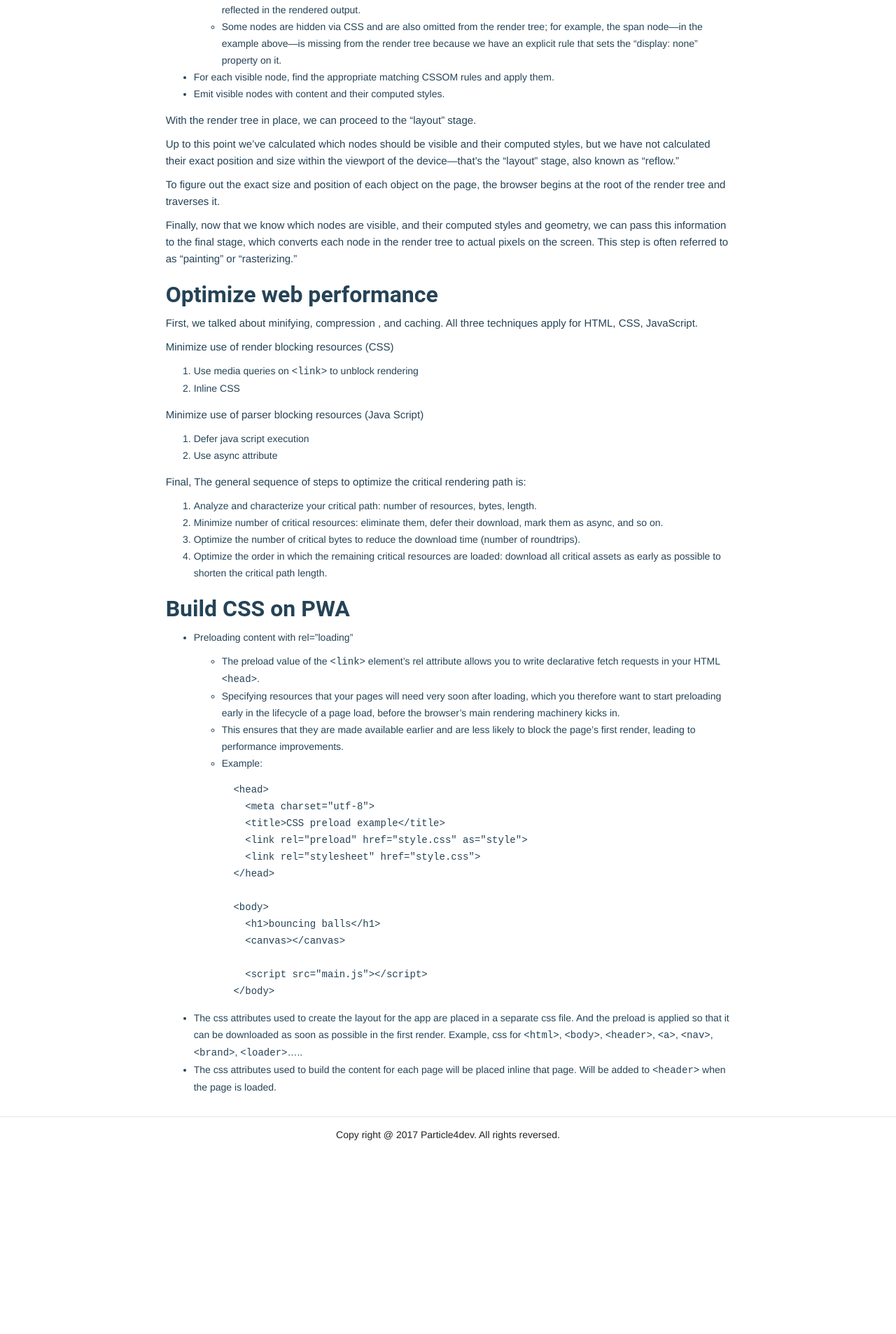
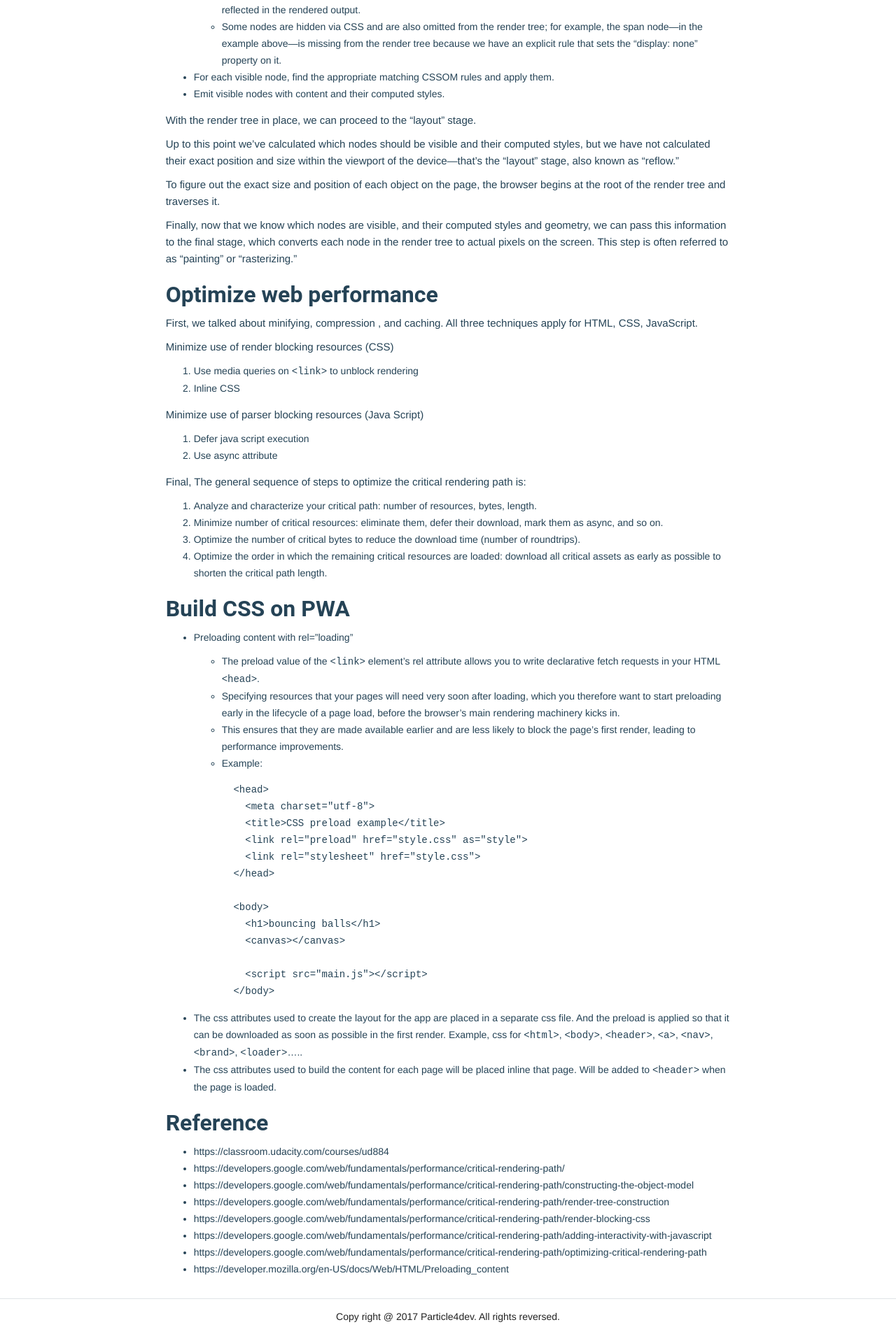
Before and after one commit to university-of-ant-solutions/development-standards.github.io, a Jekyll site: the page built from product-development-process/web-performance.md, in a window 1280 px wide. Shown: the part 2781-4688 px from the top of the page at 70% size. Built offline with Jekyll 4.4.1, drawn with Linux system fonts in a browser that asks for light colours.

Commit message:
added Reference

````diff
--- a/product-development-process/web-performance.md
+++ b/product-development-process/web-performance.md
@@ -103,3 +103,14 @@ Final, The general sequence of steps to optimize the critical rendering path is:
         ```
   - The css attributes used to create the layout for the app are placed in a separate css file. And the preload is applied so that it can be downloaded as soon as possible in the first render. Example, css for `<html>`, `<body>`, `<header>`, `<a>`, `<nav>`, `<brand>`, `<loader>`.....
   - The css attributes used to build the content for each page will be placed inline that page. Will be added to `<header>` when the page is loaded.
+
+## Reference
+
+- https://classroom.udacity.com/courses/ud884
+- https://developers.google.com/web/fundamentals/performance/critical-rendering-path/
+- https://developers.google.com/web/fundamentals/performance/critical-rendering-path/constructing-the-object-model
+- https://developers.google.com/web/fundamentals/performance/critical-rendering-path/render-tree-construction
+- https://developers.google.com/web/fundamentals/performance/critical-rendering-path/render-blocking-css
+- https://developers.google.com/web/fundamentals/performance/critical-rendering-path/adding-interactivity-with-javascript
+- https://developers.google.com/web/fundamentals/performance/critical-rendering-path/optimizing-critical-rendering-path
+- https://developer.mozilla.org/en-US/docs/Web/HTML/Preloading_content
````
Also changed, not shown: product-development-process/pair-programming.md (+0 -2 lines).
